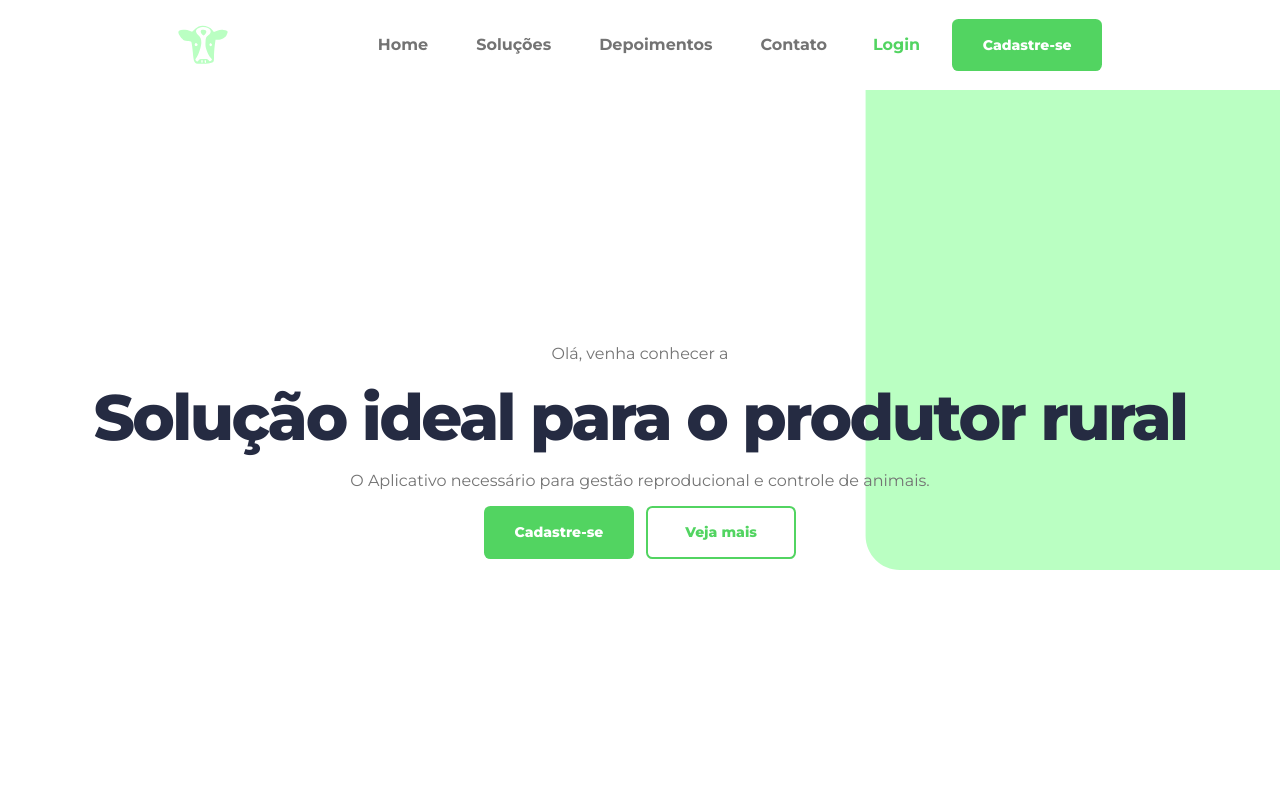
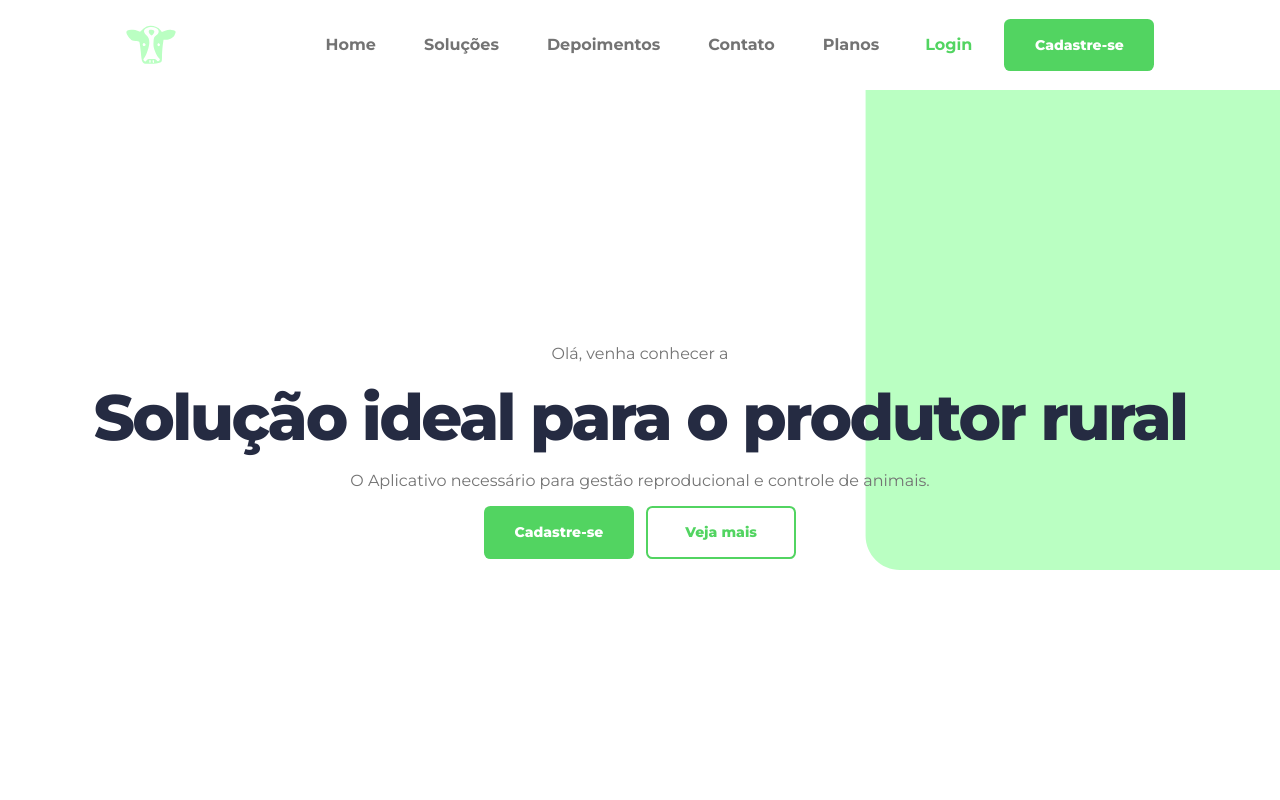
Before and after one commit to PauloDalberto/meurebanho-landing, a React (Vite) app: page / in a window 1280 px wide. Shown: the top 800 px of the page. Built offline with nearby package versions, Linux system fonts and the light colour scheme.

Commit message:
feat: add plans on navigation

```diff
--- a/src/components/Nav.tsx
+++ b/src/components/Nav.tsx
@@ -20,6 +20,9 @@ export default function Nav({ horizontal, mobile }: INavProps){
       <li>
         <a href="#footer">Contato</a>
       </li>
+      <li>
+        <a href="#plans">Planos</a>
+      </li>
       {mobile &&
         <li>
           <a className="reverse-color" href="#">
```
